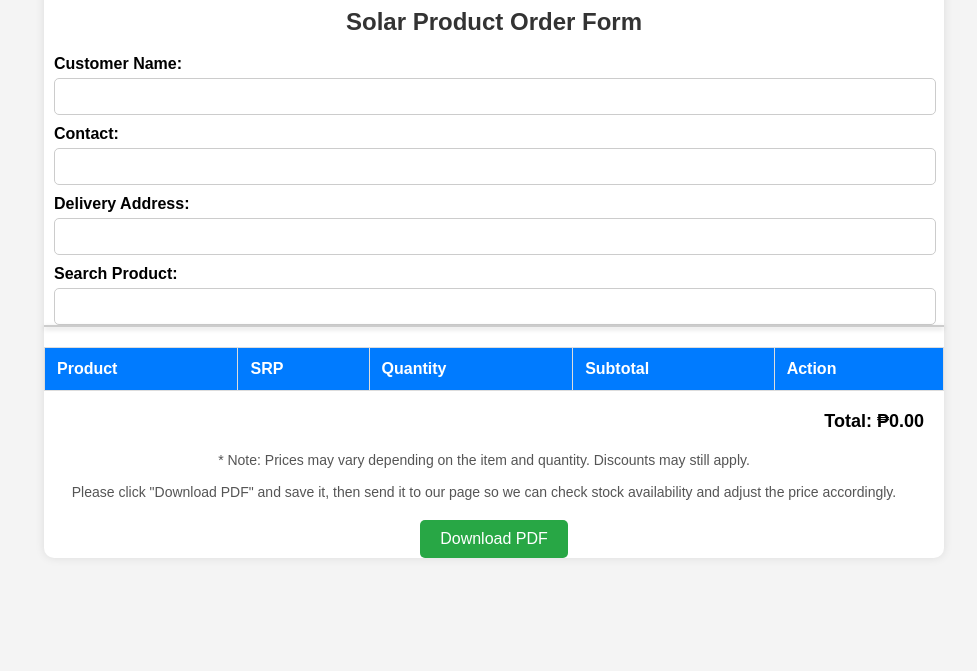
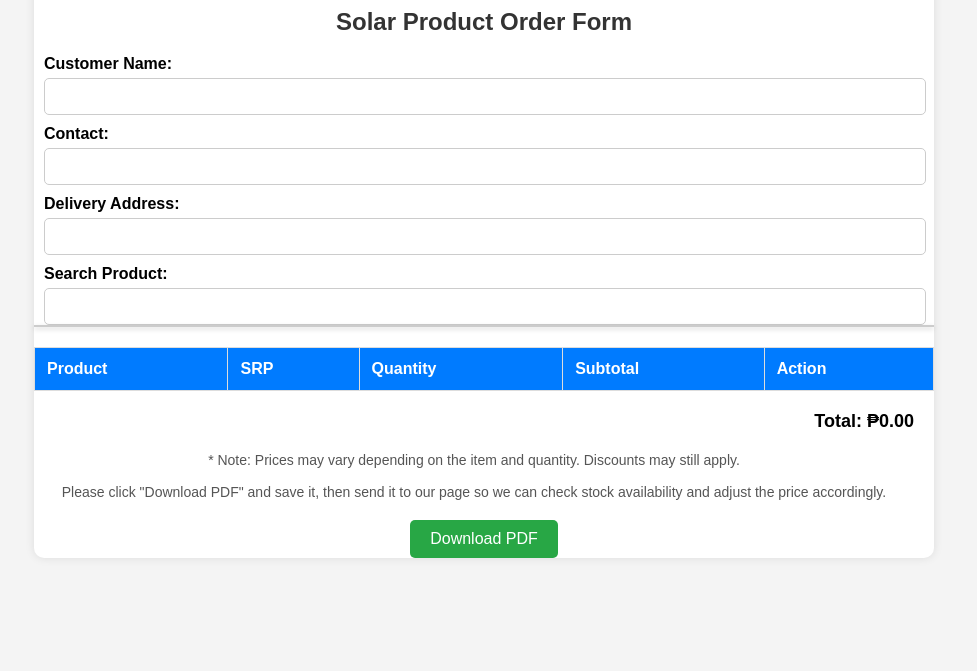
Before and after one commit to JG-Pure-Solar-Impact/Solar-Order-Form, a plain HTML site: page index.html in a window 1280 px wide. Shown: the part 129-800 px from the top of the page, without its empty margins (146-1123 px from the left). Drawn offline with Linux system fonts and the light colour scheme; no server answers.

Commit message:
Update index.html

```diff
--- a/index.html
+++ b/index.html
@@ -5,7 +5,7 @@
     <meta name="viewport" content="width=device-width, initial-scale=1.0">
     <title>Solar Order Form</title>
     <style>
-        body { font-family: 'Arial', sans-serif; background-color: #f4f4f4; margin: 0; padding: 0;   }
+        body { font-family: 'Arial', sans-serif; background-color: #f4f4f4; margin: 0; padding: 0; margin-right: 20px;  }
         .container {
             max-width:900px;  width: 100%; margin: auto; background: white;
             border-radius: 10px; box-shadow: 0 0 10px rgba(0, 0, 0, 0.1);
```
